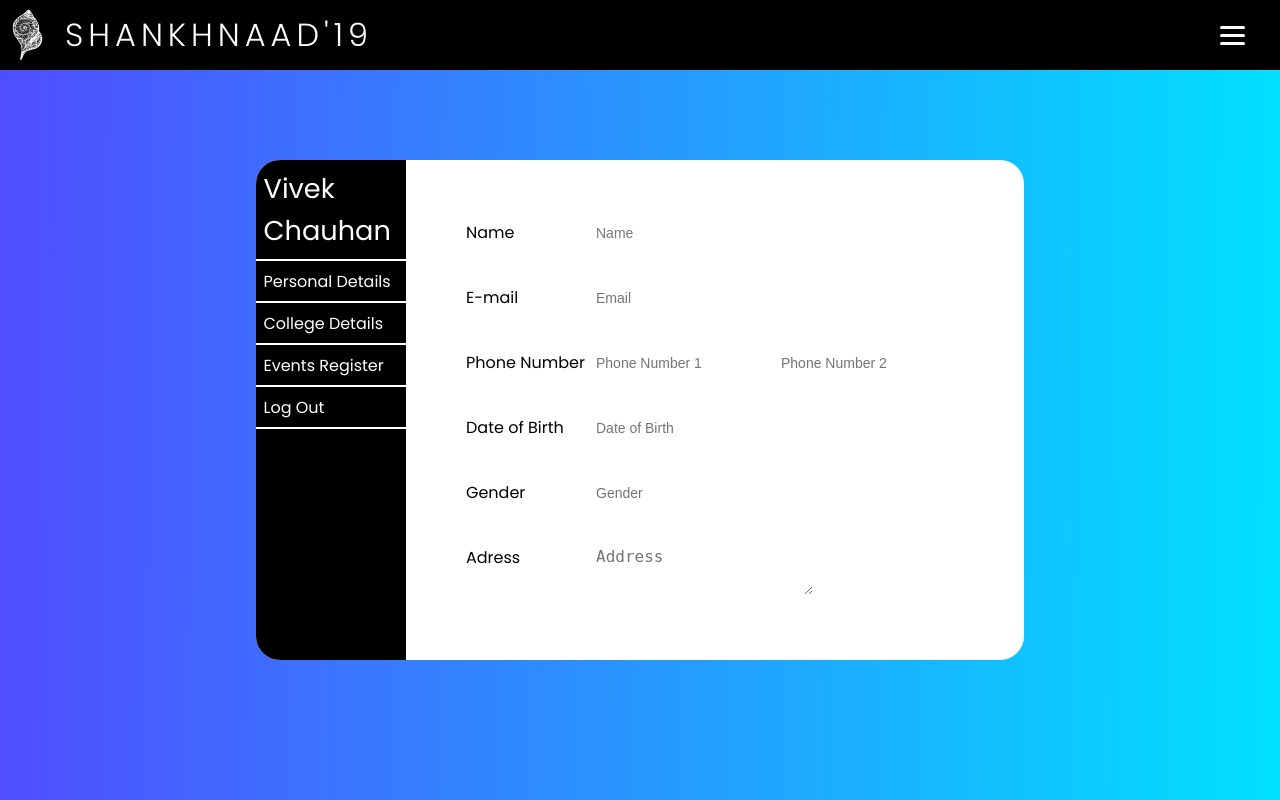
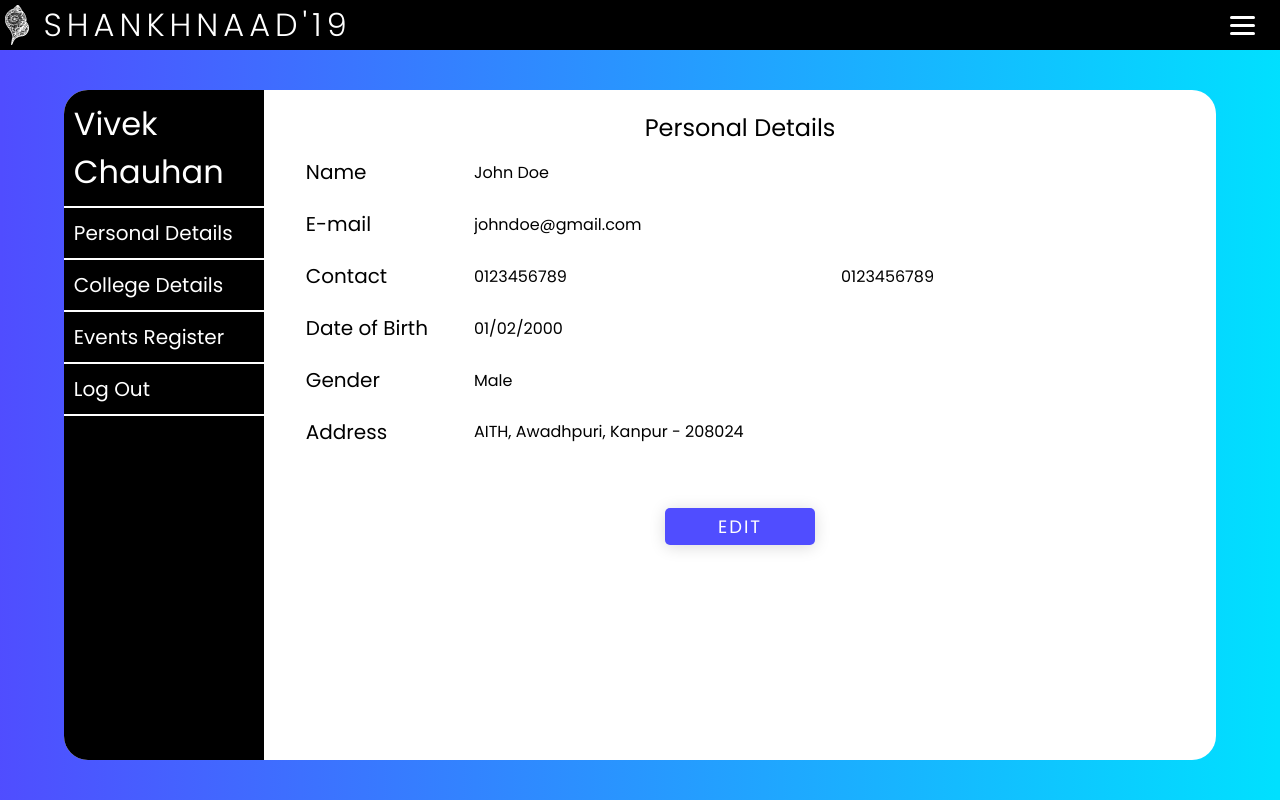
Before and after one commit to TusharSharmaIN/shankh19, a PHP site: the page made by Regular Dash/dash.html in a window 1280 px wide. Run offline with PHP 8.4, Linux system fonts and the light colour scheme.

Commit message:
Added flexbox for better response

```diff
--- a/Regular Dash/dash.css
+++ b/Regular Dash/dash.css
@@ -1,3 +1,7 @@
+*{
+    outline: none;
+}
+
 body {
     color: #000;
     background: linear-gradient(90.48deg, #504DFF 0.22%, #00E0FF 99.75%);
@@ -12,32 +16,30 @@ html, body {
     margin: 0;
     padding: 0;
 }
-p {
-    margin: 0;
-}
-nav {
+
+nav{
     display: flex;
     justify-content: space-between;
     align-items: center;
-    height: 70px;
-    margin-bottom: 20px;
+    height: 50px;
     background-color: rgba(0, 0, 0, 1);
     position: fixed;
     width: 100vw;
-    z-index: 999;
+    z-index: 1;
 }
-.nav-logo {
+
+.nav-logo{
     display: flex;
     align-items: center;
 }
 
-.nav-logo img {
-    height: 50px;
-    width: 35px;
-    margin: 10px;
+.nav-logo img{
+    height: 40px;
+    margin: 5px;
 }
-.nav-logo h1 {
-    margin: 10px;
+
+.nav-logo h1{
+    margin: 0px 10px;
     font-size: 32px;
     letter-spacing: 5px;
     font-weight: 100;
@@ -45,31 +47,33 @@ nav {
     cursor: default;
     color: #fff;
 }
+
 .nav-ul {
     list-style: none;
     justify-content: space-around;
-    width: 100px;
+    display: flex;
     flex-wrap: wrap;
+    flex-direction: column;
     margin: 0;
     position: absolute;
     right: 0px;
     height: 0vh;
-    top: 70px;
+    top: 50px;
     background-color: rgba(0, 0, 0, .8);
-    display: flex;
-    flex-direction: column;
     align-items: center;
     width: 200px;
     transition: 0.5s;
     padding: 0px;
     z-index: 50;
 }
+
 .nav-ul.active {
     display: flex;
     opacity: 1;
     animation: fadeIn 0.5s;
-    height: calc(100vh - 70px);
+    height: calc(100vh - 50px);
 }
+
 .nav-ul-a {
     text-decoration: none;
     letter-spacing: 3px;
@@ -77,97 +81,183 @@ nav {
     color: white;
     display: none;
 }
+
 .nav-ul-a.active {
     display: flex;
     cursor: pointer;
     font-weight: bold;
 }
+
 @keyframes fadeIn {
     from{opacity: 0; height: 0}
-    to{opacity: 1; height: calc(100vh - 70px)}
+    to{opacity: 1; height: calc(100vh - 50px)}
 }
+
 .burger {
     cursor: pointer;
     display: block;
-    margin: 10px;
+    margin: 10px 20px 10px 10px;
 }
+
 .burger div {
     width: 25px;
     height: 3px;
     margin: 5px;
-    margin-right:25px;
     background-color: white;
     border-radius: 10px;
     transition: all 0.3s ease;
 }
+
 .toggle .line1 {
     transform: rotate(-45deg) translate(-5px, 6px);
 }
+
 .toggle .line2 {
     opacity: 0;
 }
+
 .toggle .line3 {
     transform: rotate(45deg) translate(-5px, -6px);
 }
-.dashBoard {
-    position: absolute;
-    width: 60vw;
-    height: 600px;
+
+#dashboard-container{
+    position: relative;
+    display: flex;
+    flex-wrap: wrap;
+    height: calc(100vh - 50px);
+    justify-content: center;
+    top: 50px;
+}
+
+.dashboard {
     background: white;
-    margin: 0;
-    top: 20vh;
-    left: 20vw;
     border-radius: 24px;
     display: flex;
+    flex-wrap: wrap;
+    margin: 40px;
 }
+
 .dashMenu {
-    position: relative;
-    width: 20%;
-    height: 100%;
     background: black;
     border-radius: 24px 0 0 24px;
     color: white;
+    display: flex;
+    flex-direction: column;
+    flex-basis: 200px;
 }
+
 .dashMenu > div {
     border-bottom: white 2px solid;
-    padding: 5%;
-    width: 90%;
+    padding: 10px;
 }
+
 .name {
-    position: relative;
-    font-size: 2.5em;
+    font-size: 32px;
 }
+
 .menulist {
-    position: relative;
     font-size: 20px;
 }
+
 .form-container{
     display: flex;
     flex-direction: column;
+    margin: 20px;
+    flex-basis: calc(100% - 240px);
 }
-.form-container{
-    display: flex;
-    margin: 40px;
+
+.details-table{
 }
+
+.details-table caption{
+    font-size: 24px;
+}
+
+.details-table th{
+    padding: 10px 20px;
+    text-align: left;
+    font-size: 20px;
+    font-weight: normal;
+    vertical-align: top;
+}
+
+.details-table td{
+    font-size: 16px;
+    padding: 10px;
+}
+
+.details-table input{
+    font-family: 'Poppins', sans-serif;
+    font-size: 16px;
+    background: none;
+    border: none;
+    color: black;
+}
+
+.details-table textarea{
+    width: 100%;
+    font-family: 'Poppins', sans-serif;
+    font-size: 16px;
+    resize: none;
+    background: none;
+    border: none;
+    color: black;
+}
+
+.form-container button{
+    letter-spacing: 2px;
+    align-self: center;
+    width: 150px;
+    padding: 5px;
+    border: none;
+    box-shadow: 0px 2px 16px rgba(0, 0, 0, 0.15);
+    border-radius: 5px;
+    font-family: Poppins;
+    color: white;
+    font-size: 18px;
+    align-items: center;
+    background: #504DFF;
+    cursor: pointer;
+    text-transform: uppercase;
+}
+
+.form-container button:hover {
+    background: #4834DF;
+}
+
+/*
 .section {
     display: flex;
+    justify-content: space-between;
     margin: 20px;
+    text-align: left;
 }
+
 .section > p {
-    width: 10vw;
     font-size: 20px;
 }
+
 .section > input {
     background: none;
     font-size: 16px;
+    font-family: 'Poppins', sans-serif;
     border: none;
+    display: flex;
+    justify-content: space-around;
 }
+
 .section > textarea {
     background: none;
     font-size: 16px;
-    height: 50px;
+    font-family: 'Poppins', sans-serif;
     border: none;
+    resize: none;
+    margin: 0;
+    padding: 0;
 }
+*/
+
+/*
 @media (max-width: 1650px) {
     .name {
         position: relative;
@@ -256,4 +346,4 @@ nav {
         left: 0;
         border-radius: 0;
     }
-}
+}*/
--- a/Regular Dash/dash.html
+++ b/Regular Dash/dash.html
@@ -30,8 +30,8 @@
                 </div>
             </nav>
         </section>
-        <section id="dashBoard">
-            <div class="dashBoard">
+        <section id="dashboard-container">
+            <div class="dashboard">
                 <div class="dashMenu">
                     <div class="name" id="name">Vivek Chauhan</div>
                     <div class="menulist" id="personalDetail">Personal Details</div>
@@ -40,6 +40,43 @@
                     <div class="menulist" id="logout">Log Out</div>
                 </div>
                 <div class="form-container">
+                    <table id = "personal-details" class = "details-table">
+                        <caption>Personal Details</caption>
+                        <tr>
+                            <th scope = "row">Name</th>
+                            <td><input type="text" name="name" placeholder="Name" disabled value = "John Doe"></td>
+                        </tr>
+                        <tr>
+                            <th scope = "row">E-mail</th>
+                            <td><input type="email" name="email" placeholder="Email" disabled value = "johndoe@gmail.com"></td>
+                        </tr>
+                        <tr>
+                            <th scope = "row">Contact</th>
+                            <td><input type="tel" name="phoneNumber1" maxlength="10" placeholder="Phone Number 1" disabled value = "0123456789"></td>
+                            <td><input type="tel" name="phoneNumber2" maxlength="10" placeholder="Phone Number 2" disabled value = "0123456789"></td>
+                        </tr>
+                        <tr>
+                            <th scope = "row">Date of Birth</th>
+                            <td><input type="text" name="dateOfBirth" placeholder="Date of Birth" disabled value = "01/02/2000"></td>
+                        </tr>
+                        <tr>
+                            <th scope = "row">Gender</th>
+                            <td>
+                                <input type="text" list="gender" name="gender" placeholder="Gender" disabled value = "Male">
+                                <datalist id="gender">
+                                    <option>Male</option>
+                                    <option>Female</option>
+                                    <option>Other</option>
+                                </datalist>
+                            </td>
+                        </tr>
+                        <tr>
+                            <th scope = "row">Address</th>
+                            <td colspan="2"><textarea rows="3" name="address" placeholder="Address" disabled>AITH, Awadhpuri, Kanpur - 208024</textarea></td>
+                        </tr>
+                    </table>
+                    <button class="button">Edit</button>
+<!--
                     <div class="section">
                         <p>Name</p>
                         <input type="text" name="name" placeholder="Name" disabled>
@@ -67,9 +104,10 @@
                             </datalist>
                     </div>
                     <div class="section">
-                        <p>Adress</p>
-                        <textarea rows="10" name="address" placeholder="Address" disabled></textarea>
+                        <p>Address</p>
+                        <textarea rows="3" name="address" placeholder="Address" disabled></textarea>
                     </div>
+-->
                 </div>
             </div>
         </section>
--- a/Regular Dash/dash.js
+++ b/Regular Dash/dash.js
@@ -1,14 +1,10 @@
-function navSlide(){
-    $('.nav-ul-a').bind('click', function(){
+$('.nav-ul-a').on('click', function(){
     $('.nav-ul').toggleClass('active');
     $('.nav-ul-a').toggleClass('active');
     $('.burger').toggleClass('toggle');
 });
-    $('.burger').bind('click', function(){
+$('.burger').on('click', function(){
     $('.nav-ul').toggleClass('active');
     $('.nav-ul-a').toggleClass('active');
     $('.burger').toggleClass('toggle');
 });
-  };
-
-navSlide();
```
Lines whose indentation alone changed are shown as unchanged.
